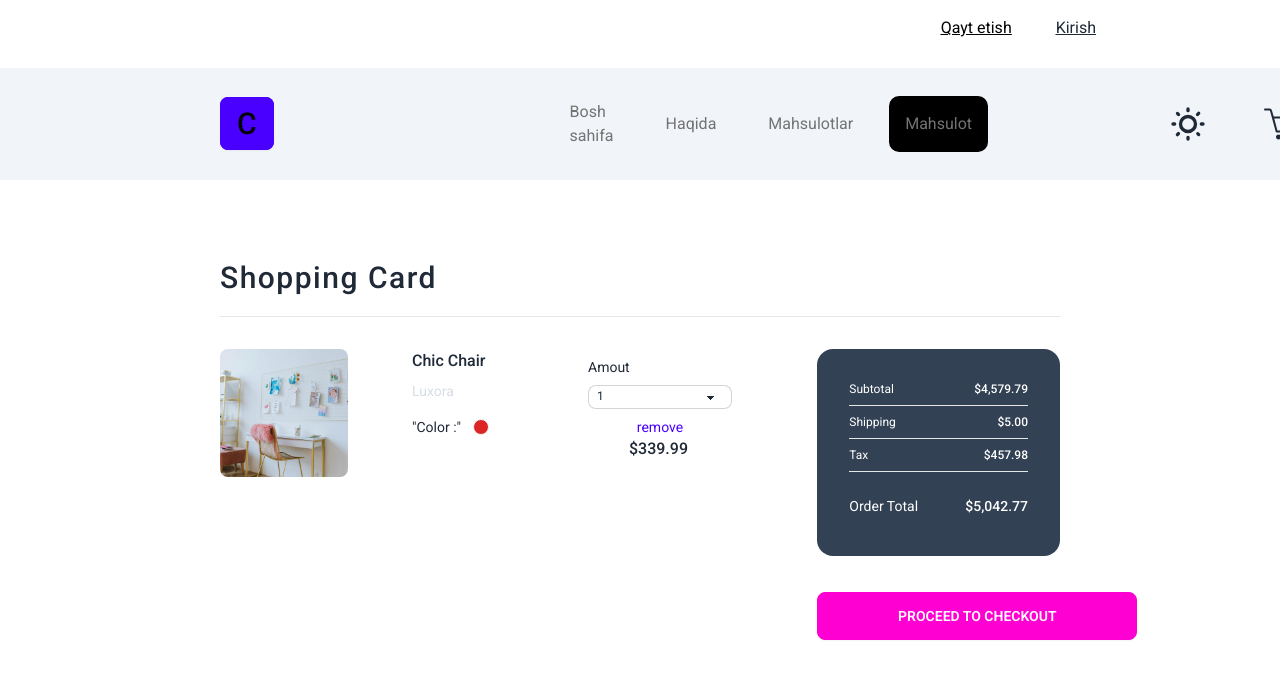
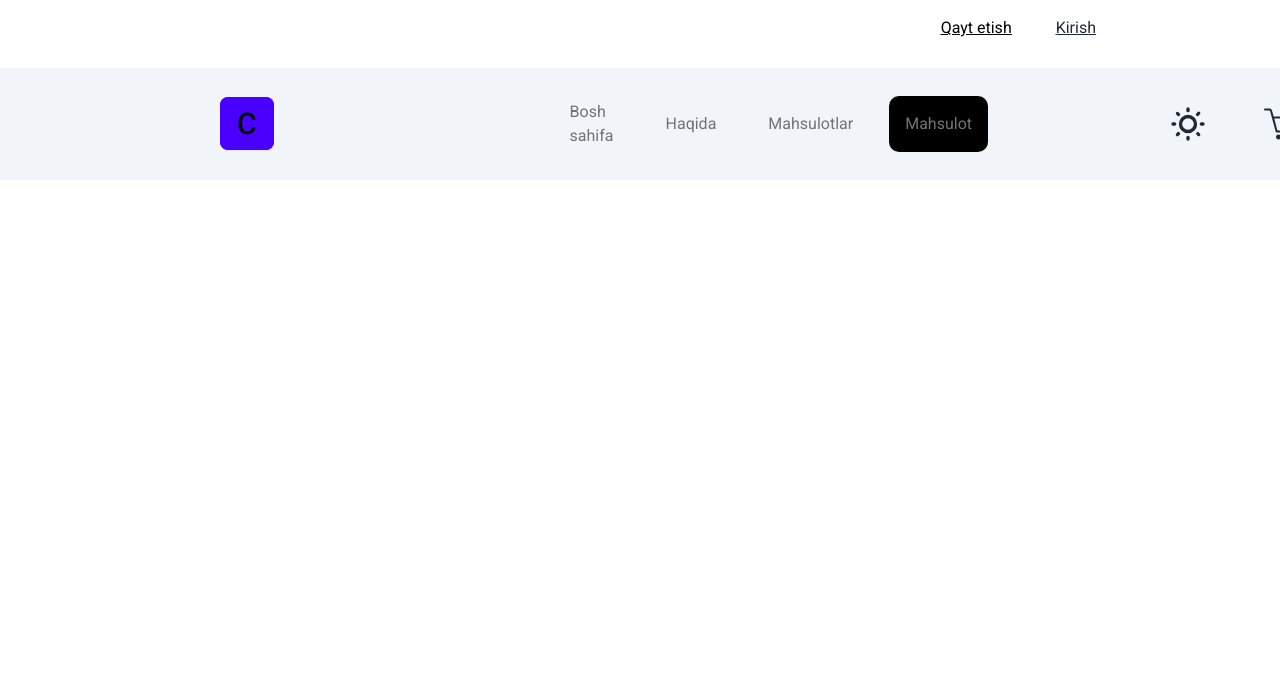
Before and after one commit to Zuhriddin1/Web-page, a React (Vite) app: page /basket in a window 1280 px wide. Shown: the top 678 px of the page. Built offline with nearby package versions, Linux system fonts and the light colour scheme.

Commit message:
Without filter end Comfy *_*

```diff
--- a/src/components/Basket/Basket.jsx
+++ b/src/components/Basket/Basket.jsx
@@ -1,38 +1,37 @@
-import { useContext } from "react";
-import Order from "../../assets/Basket.jpeg";
+import { useContext, useState, useEffect } from "react";
 import Header from "../Header/Header";
 import { Link } from "react-router-dom";
 import { ThemeContext } from "../../App";
 function Basket() {
   const theme = useContext(ThemeContext);
+  const [cart, setCart] = useState([]);
+  useEffect(() => {
+    const storedProducts = JSON.parse(localStorage.getItem("cart")) || [];
+    setCart(storedProducts);
+  }, []);
   return (
     <>
-      <Header></Header>
-
-      <div className=" py-20 mr-[220px] ml-[220px]">
-        <div className="border-b border-base-300 pb-5">
-          <h2 className="text-3xl font-medium tracking-wider capitalize">
-            Shopping Card
-          </h2>
-        </div>
-        <div className="mt-8 grid gap-8 lg:grid-cols-12">
+      <Header />
+      {cart.map((item, index) => (
+        <div key={index}>
+          <div className="grid gap-8 lg:grid-cols-12 ml-[220px] mt-[100px]">
             <div className="lg:col-span-8">
               <article className="mb-12 flex flex-col gap-y-4 sm:flex-row flex-wrap border-b border-base-300 pb-6 last:border-b-0">
                 <img
-                src={Order}
+                  src={item.image}
                   className="h-24 w-24 rounded-lg sm:h-32 sm:w-32 object-cover"
                   alt=""
                 />
                 <div className="sm:ml-16 sm:w-48">
-                <h3 className="capitalize font-medium">chic chair</h3>
-                <h4 className="mt-2 capitalize text-sm text-neutral-content">
-                  Luxora
-                </h4>
+                  <h3 className="capitalize font-medium">{item.title}</h3>
+                  <h4 className="mt-2 capitalize text-sm text-neutral-content"></h4>
                   <div className="flex items-center ">
                     <p className="mt-4 text-sm capitalize flex items-center gap-x-2">
                       "color :"
                     </p>
-                  <span className="badge mt-4 ml-3 badge-sm bg-red-600"></span>
+                    <span className="badge mt-4 ml-3 badge-sm bg-red-600">
+                      {item.color}
+                    </span>
                   </div>
                   <div className="sm:ml-12">
                     <div className="form-control max-w-xs translate-x-32 -translate-y-20">
@@ -44,31 +43,30 @@ function Basket() {
                         id="amout"
                         className="mt-2 select select-text select-bordered select-xs"
                       >
-                      <option value="1">1</option>
-                      <option value="2">2</option>
-                      <option value="3">3</option>
-                      <option value="4">4</option>
-                      <option value="5">5</option>
-                      <option value="6">6</option>
-                      <option value="7">7</option>
-                      <option value="8">8</option>
-                      <option value="9">9</option>
-                      <option value="10">10</option>
-                      <option value="11">11</option>
+                        <option value="1">{item.amount}</option>
+                        <option value="2">{item.amount}</option>
+                        <option value="3">{item.amount}</option>
+                        <option value="4">{item.amount}</option>
+                        <option value="5">{item.amount}</option>
                       </select>
                       <button className="mt-2 link link-primary link-hover text-sm">
                         remove
                       </button>
-                    <p className="font-medium mr-11 sm:ml-auto">$339.99</p>
+                      <p className="font-medium mr-11 sm:ml-auto">
+                        $ {item.price}
+                      </p>
                     </div>
                   </div>
                 </div>
               </article>
             </div>
-          <div className="lg:col-span-4 lg:pl-4 ">
+            <div>
+              <div className="lg:col-span-4 w-[330px] lg:pl-4 ">
                 <div
                   className={`card ${
-                theme.theme == "light" ? "text-white bg-slate-700" : "text-white bg-slate-700"
+                    theme.theme == "light"
+                      ? "text-white bg-slate-700"
+                      : "text-white bg-slate-700"
                   }`}
                 >
                   <div className="card-body">
@@ -99,8 +97,9 @@ function Basket() {
               </div>
             </div>
           </div>
+        </div>
+      ))}
     </>
   );
 }
-
 export default Basket;
--- a/src/components/Header/Header.jsx
+++ b/src/components/Header/Header.jsx
@@ -25,7 +25,7 @@ function Header() {
   return (
     <>
       <ToastContainer
-        position="top-right"
+        position="top-center"
         autoClose={5000}
         hideProgressBar={false}
         newestOnTop={false}
--- a/src/components/Slider/Slider.jsx
+++ b/src/components/Slider/Slider.jsx
@@ -1,10 +1,13 @@
+import { useContext } from "react";
 import Hero from "../../assets/hero.webp";
 import Hero2 from "../../assets/hero2.webp";
 import Hero3 from "../../assets/hero3.webp";
 import Hero4 from "../../assets/hero4.webp";
+import { ThemeContext } from "../../App";
 function Slider() {
+  const theme = useContext(ThemeContext);
   return (
-    <div className="hidden h-[28rem] lg:carousel carousel-center w-[500px] p-4 mt-28 ml-20 space-x-4 bg-neutral rounded-box">
+    <div className={`hidden h-[28rem] lg:carousel carousel-center w-[500px] p-4 mt-28 ml-20 ${theme.theme == 'light' ? "bg-slate-300" : "bg-neutral"} space-x-4  rounded-box`}>
       <div className="carousel-item">
         <img
           src={Hero}
--- a/src/pages/LogIn/Login.jsx
+++ b/src/pages/LogIn/Login.jsx
@@ -1,8 +1,10 @@
-import { useRef, useState } from "react";
+import { useContext, useRef, useState } from "react";
 import { NavLink, useNavigate } from "react-router-dom";
 import { toast } from "react-toastify";
 import "react-toastify/dist/ReactToastify.css";
+import { ThemeContext } from "../../App";
 function Login() {
+  const theme = useContext(ThemeContext);
   const [loading, setLoading] = useState();
   const UserName = useRef("");
   const UserPassword = useRef("");
@@ -28,6 +30,14 @@ function Login() {
       }
     }
   }
+  function handleClickTwo() {
+    setTimeout(() => {
+      navigate("/");
+      setTimeout(() => {
+        toast.success("Welcome user");
+      }, 200);
+    }, 600);
+  }
   function handleClick() {
     setTimeout(() => {
       navigate("/");
@@ -38,10 +48,18 @@ function Login() {
   }
   return (
     <>
-      <div className="container flex items-center justify-center ml-[0px] mt-[50px] text-white">
+      <div
+        className={`container flex items-center ${
+          theme.theme == "light" ? "text-black" : "text-white"
+        } justify-center ml-[0px] mt-[50px]`}
+      >
         <section className="h-screenreen grid place-items-center">
           <form className="card p-8" onSubmit={handleSubmit}>
-            <h4 className="text-center text-3xl font-bold block mt-16 text-white">
+            <h4
+              className={`text-center ${
+                theme.theme == "light" ? "text-black" : "text-white"
+              } text-3xl font-bold block mt-16 `}
+            >
               Log in
             </h4>
             <div className="mb-3 mt-3">
@@ -83,6 +101,7 @@ function Login() {
             <p className="mt-5">
               Already a new member?
               <NavLink
+                onClick={handleClickTwo}
                 to={"/register"}
                 className="ml-5 hover:bg-slate-700 p-3 rounded-lg"
               >
--- a/src/pages/PageDetale/Detail.jsx
+++ b/src/pages/PageDetale/Detail.jsx
@@ -8,6 +8,8 @@ import { ThemeContext } from "../../App";
 function Detail() {
   const [product, setProduct] = useState({});
   const [loading, setLoading] = useState(false);
+  const [selectedColor, setSelectedColor] = useState("");
+  const [count, setCount] = useState(1);
   const { id } = useParams();
   const theme = useContext(ThemeContext);
   const navigate = useNavigate();
@@ -42,11 +44,21 @@ function Detail() {
     }
   }, [id]);
   function handleClick() {
-    setTimeout(() => {
-      setTimeout(() => {
-        toast.success("This product is add");
-      }, 200);
-    }, 600);
+    const productsData = {
+      id: id,
+      title: product.title,
+      price: product.price,
+      color: selectedColor,
+      amount: count,
+      image: product.image,
+      company: product.company,
+      tax: 5,
+      shipping: product.shipping,
+    };
+    const storedProducts = JSON.parse(localStorage.getItem("cart")) || [];
+    storedProducts.push(productsData);
+    localStorage.setItem("cart", JSON.stringify(storedProducts));
+    toast.success("This product is added to the cart");
   }
   return (
     <div>
@@ -70,7 +82,7 @@ function Detail() {
             <div className="image-side ml-40 w-[50%] mt-10">
               <ul className="flex gap-4 mb-4">
                 <li className="ml-5">
-                  <Link to={"/"}>Home {"        >"}</Link>
+                  <Link to={"/"}>Home {"           >"}</Link>
                 </li>
                 <li>
                   <Link to={"/products"}>Products</Link>
```
Also changed, not shown: src/pages/Register/Register.jsx (+13 -32 lines). Lines whose indentation alone changed are shown as unchanged.
